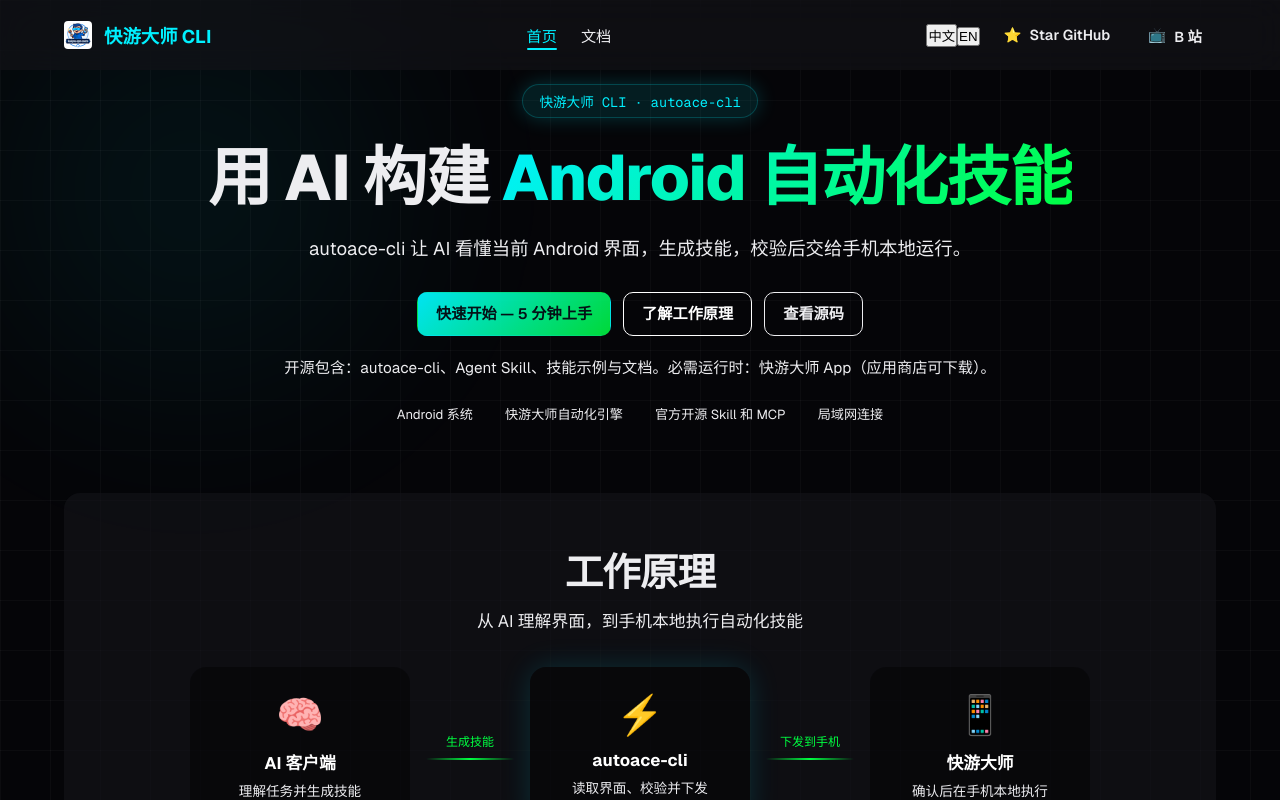
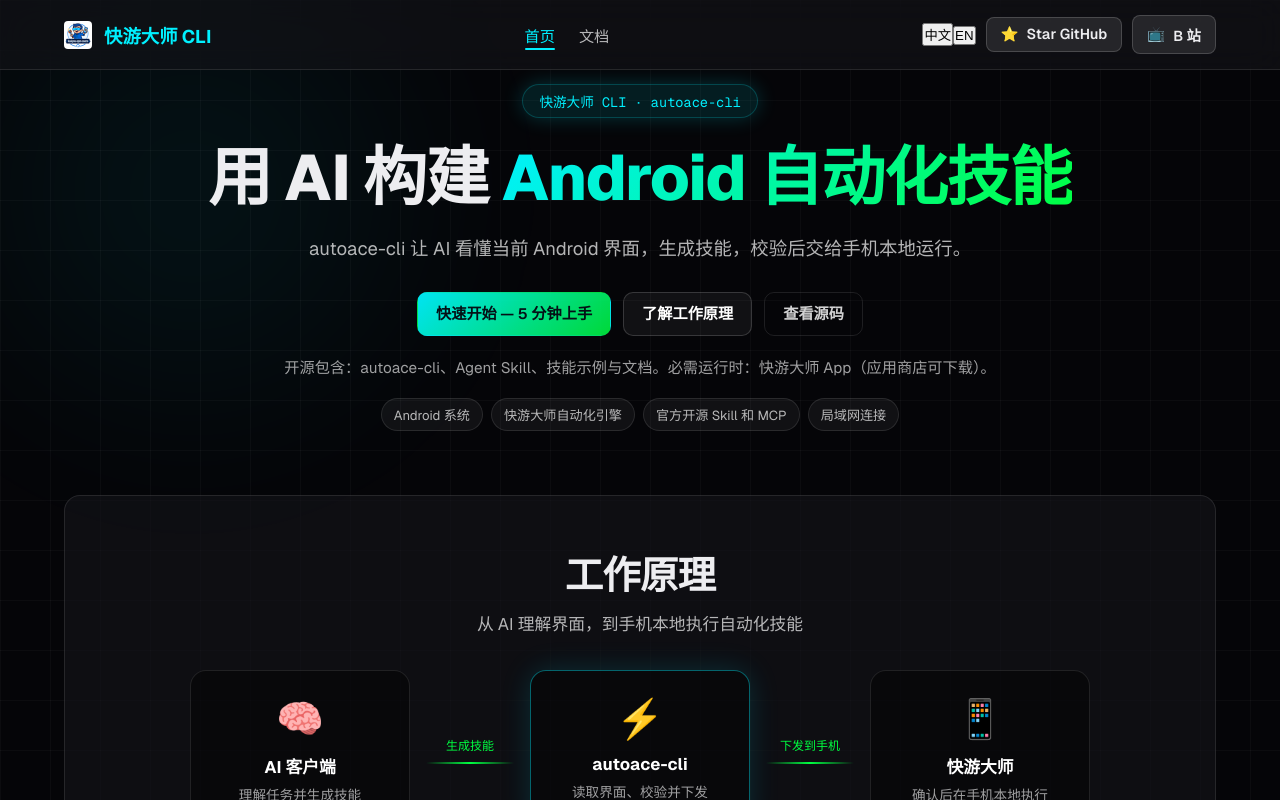
Before and after one commit to kuaiyou-app/kuaiyou-app.github.io, a Next.js app: page / in a window 1280 px wide. Shown: the top 800 px of the page. Built offline with nearby package versions, Linux system fonts and the light colour scheme.

Commit message:
fix: restore CSS semantic variables actual RGBA values

```diff
--- a/app/styles/base.css
+++ b/app/styles/base.css
@@ -11,15 +11,15 @@
   --card-hover-bg: rgba(30, 30, 40, 0.8);
 
   /* Semantic text colors (extracted from 56+ hardcoded rgba values) */
-  --text-primary: var(--text-primary);
-  --text-secondary: var(--text-secondary);
-  --text-muted: var(--text-muted);
-  --text-dim: var(--text-dim);
-  --text-faint: var(--text-faint);
-  --border-subtle: var(--border-subtle);
-  --border-medium: var(--border-medium);
-  --bg-overlay-light: var(--bg-overlay-light);
-  --bg-overlay-medium: var(--bg-overlay-medium);
+  --text-primary: rgba(255, 255, 255, 0.82);
+  --text-secondary: rgba(255, 255, 255, 0.7);
+  --text-muted: rgba(255, 255, 255, 0.62);
+  --text-dim: rgba(255, 255, 255, 0.58);
+  --text-faint: rgba(255, 255, 255, 0.55);
+  --border-subtle: rgba(255, 255, 255, 0.1);
+  --border-medium: rgba(255, 255, 255, 0.16);
+  --bg-overlay-light: rgba(255, 255, 255, 0.05);
+  --bg-overlay-medium: rgba(255, 255, 255, 0.08);
 }
 
 * { box-sizing: border-box; padding: 0; margin: 0; }
```
